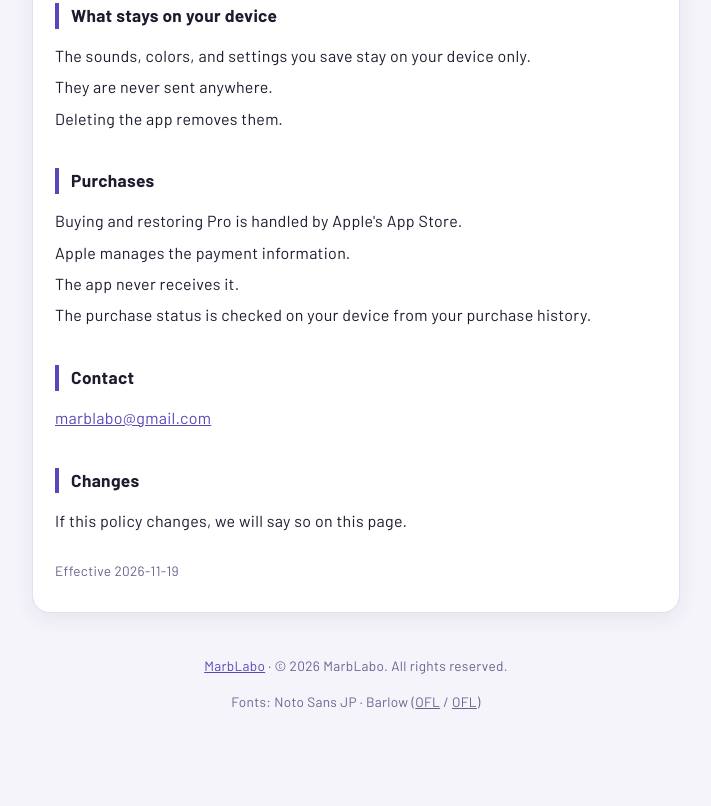
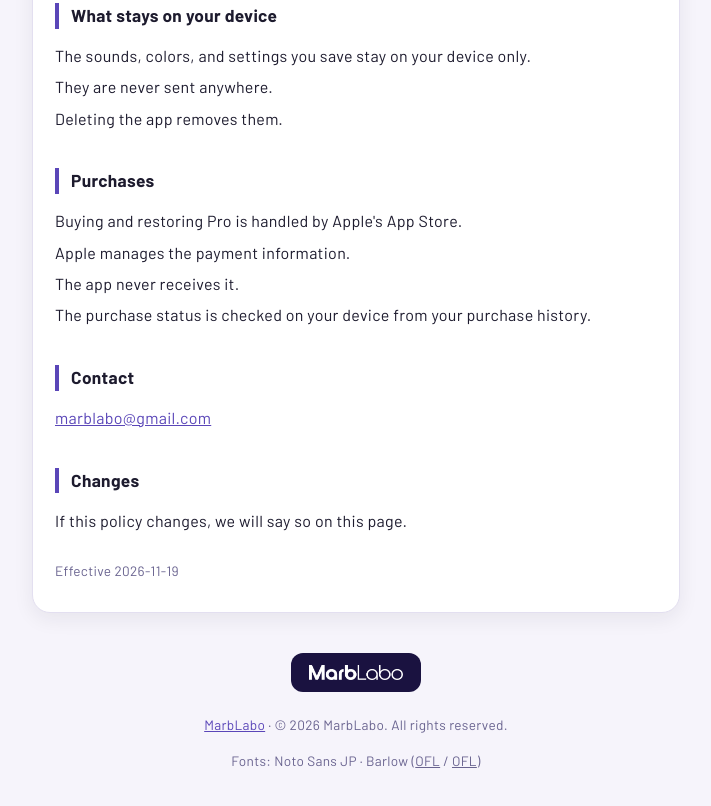
Before and after one commit to marblabo/marblabo.github.io, a plain HTML site: page marbsynth/privacy.html in a window 1280 px wide. Shown: the part 1554-2360 px from the top of the page, without its empty margins (284-995 px from the left). Before the commit the page ends 2309 px from the top, so only its background shows below. Drawn offline with Linux system fonts and the light colour scheme.

Commit message:
Add MarbLabo logo to footers of support, privacy, terms and legal pages
Co-Authored-By: Claude Sonnet 5.5 <noreply@anthropic.com>

```diff
--- a/marbsynth/privacy.html
+++ b/marbsynth/privacy.html
@@ -48,5 +48,5 @@
 <p class="note left">Effective 2026-11-19</p>
 </section>
 </main>
-<footer><p class="note"><a href="../">MarbLabo</a> · © 2026 MarbLabo. All rights reserved.</p><p class="note fontnote">Fonts: Noto Sans JP · Barlow (<a href="../fonts/OFL-NotoSansJP.txt">OFL</a> / <a href="../fonts/OFL-Barlow.txt">OFL</a>)</p></footer>
+<footer><p class="flogo"><a href="../"><img src="../img/marblabo_wide.png" alt="MarbLabo"></a></p><footer><p class="note"><a href="../">MarbLabo</a> · © 2026 MarbLabo. All rights reserved.</p><p class="note fontnote">Fonts: Noto Sans JP · Barlow (<a href="../fonts/OFL-NotoSansJP.txt">OFL</a> / <a href="../fonts/OFL-Barlow.txt">OFL</a>)</p></footer>
 </body></html>
```
Also changed, not shown: marbsynth/support.html (+1 -1 lines), marbsynth/terms.html (+1 -1 lines), tokushoho.html (+1 -1 lines), voisample/privacy.html (+1 -1 lines), voisample/support.html (+1 -1 lines), voisample/terms.html (+1 -1 lines).
